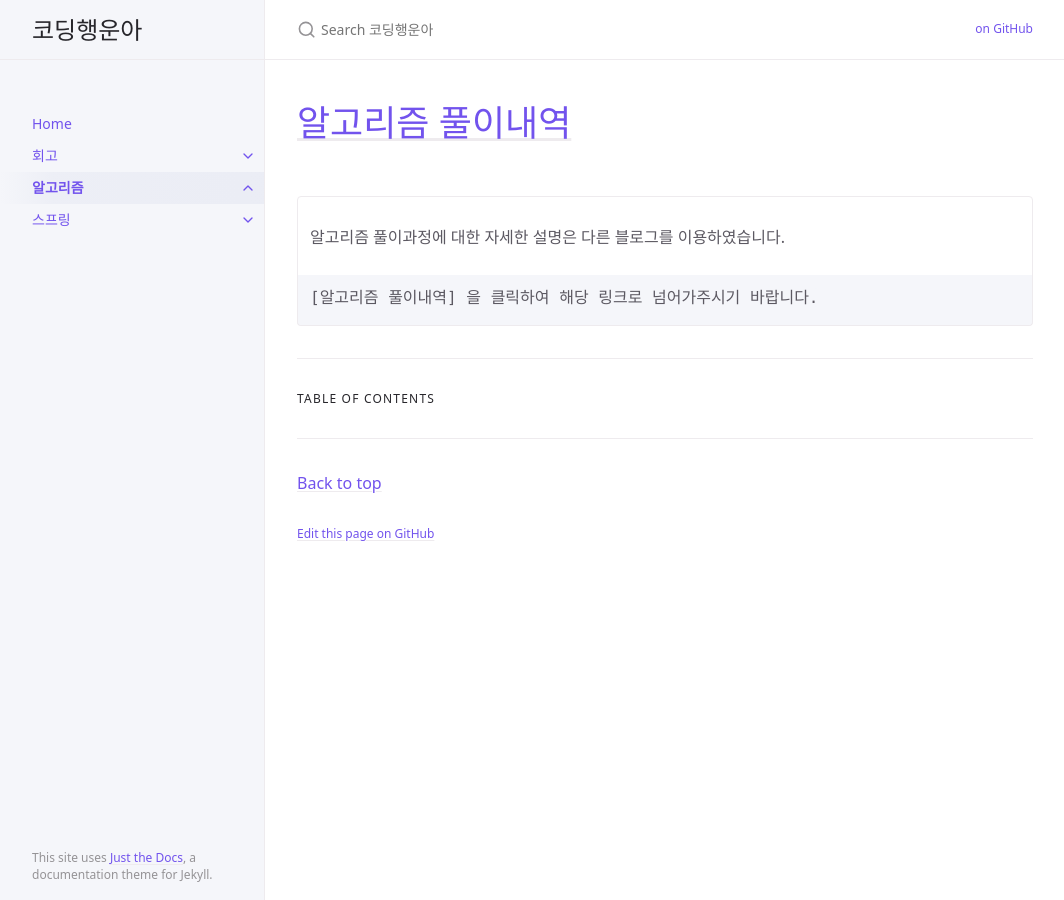
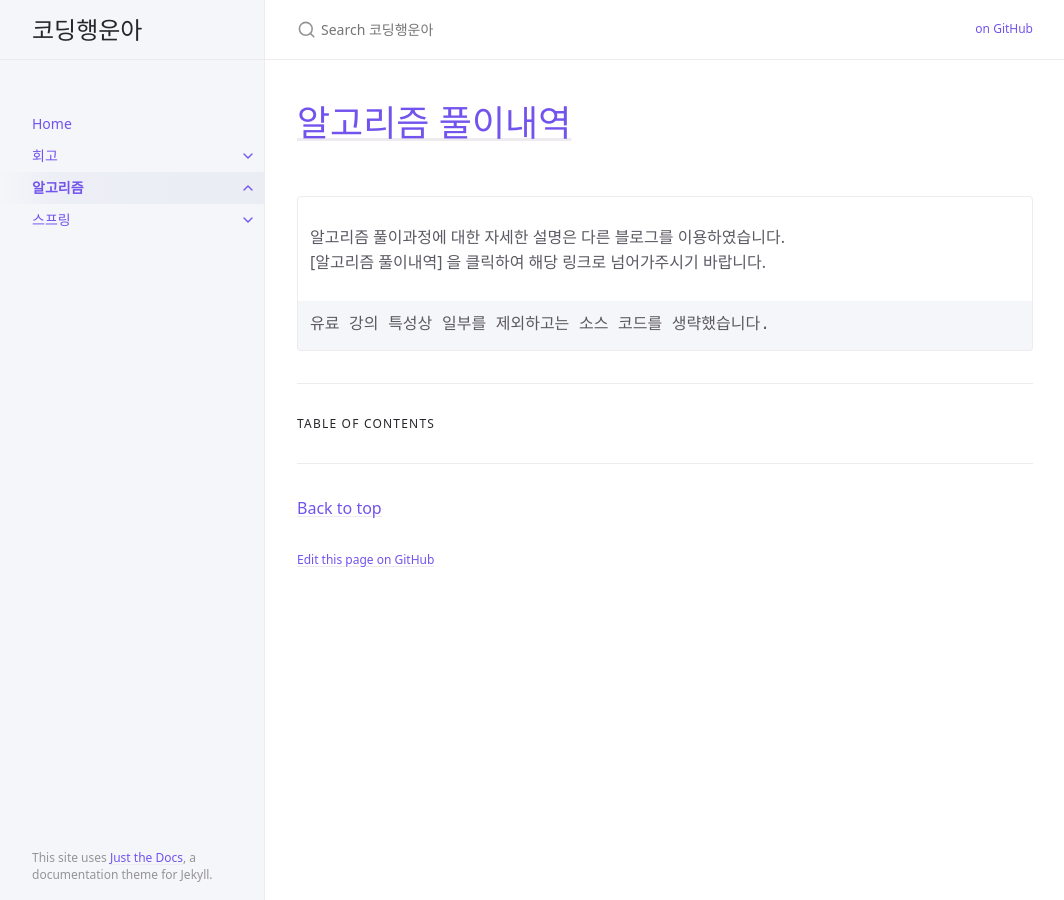
Before and after one commit to luckhunger/luckhunger-github.io, a Jekyll site: the page built from docs/algorithm/algorithm.md, in a window 1280 px wide. Shown: the whole page, without its empty margins (107-1171 px from the left). Built offline with Jekyll 4.4.1, drawn with Linux system fonts in a browser that asks for light colours.

Commit message:
문구 수정

````diff
--- a/docs/algorithm/algorithm.md
+++ b/docs/algorithm/algorithm.md
@@ -10,7 +10,8 @@ permalink: /docs/algorithm
 
 <div class="code-example" markdown="1">
 알고리즘 풀이과정에 대한 자세한 설명은 다른 블로그를 이용하였습니다.<br>
+[알고리즘 풀이내역] 을 클릭하여 해당 링크로 넘어가주시기 바랍니다.
 </div>
 ```markdown
-[알고리즘 풀이내역] 을 클릭하여 해당 링크로 넘어가주시기 바랍니다.
+유료 강의 특성상 일부를 제외하고는 소스 코드를 생략했습니다.
 ```
````
